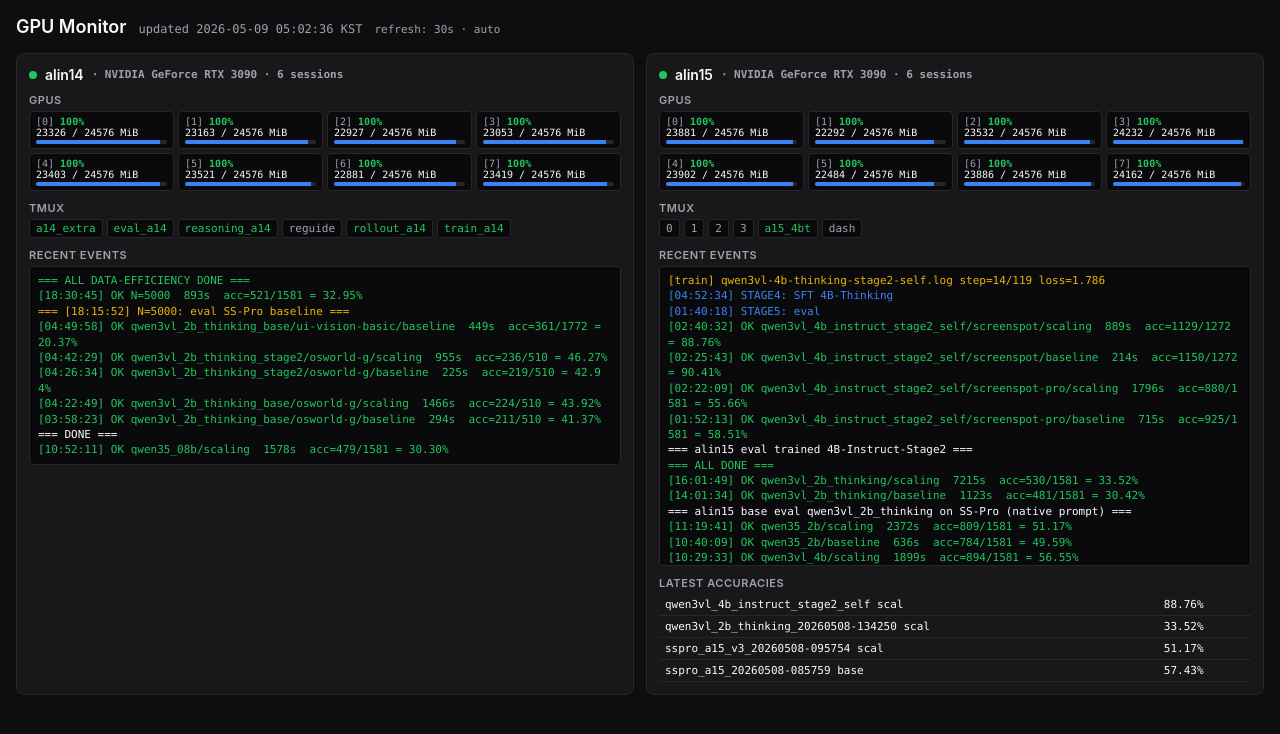
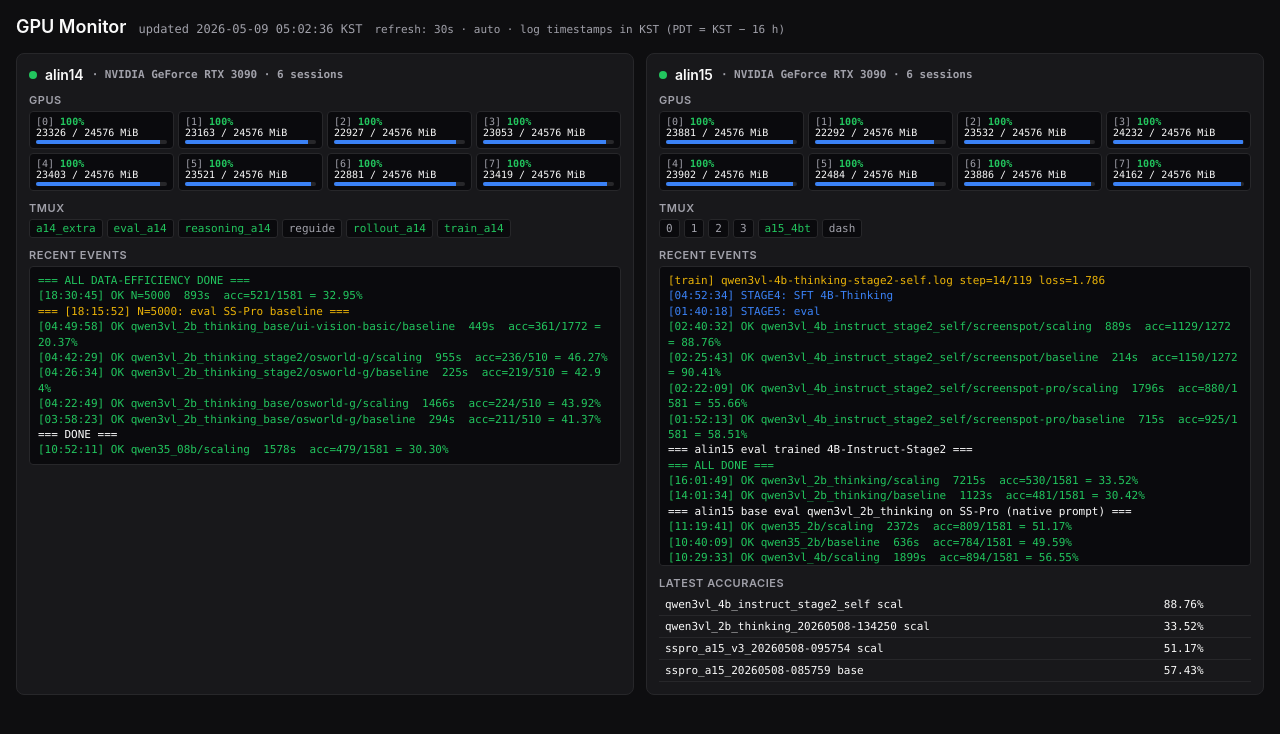
Before and after one commit to hyunseoklee-ai/hyunseoklee-ai.github.io, a plain HTML site: page gpu/index.html in a window 1280 px wide. Drawn offline with Linux system fonts and the light colour scheme.

Commit message:
show PDT alongside KST

```diff
--- a/gpu/index.html
+++ b/gpu/index.html
@@ -57,7 +57,7 @@
 <header>
   <h1>GPU Monitor</h1>
   <span class="last-update" id="ts">loading...</span>
-  <span class="meta">refresh: 30s · auto</span>
+  <span class="meta">refresh: 30s · auto · log timestamps in KST (PDT = KST − 16 h)</span>
 </header>
 
 <div class="servers" id="servers">
```
